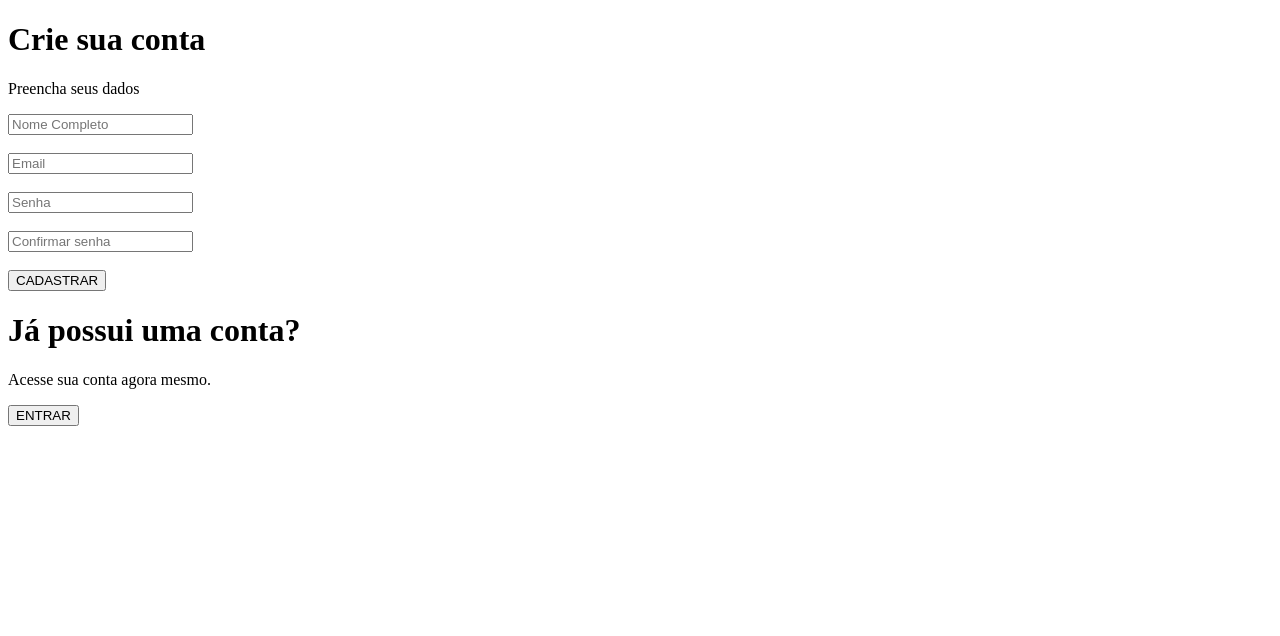
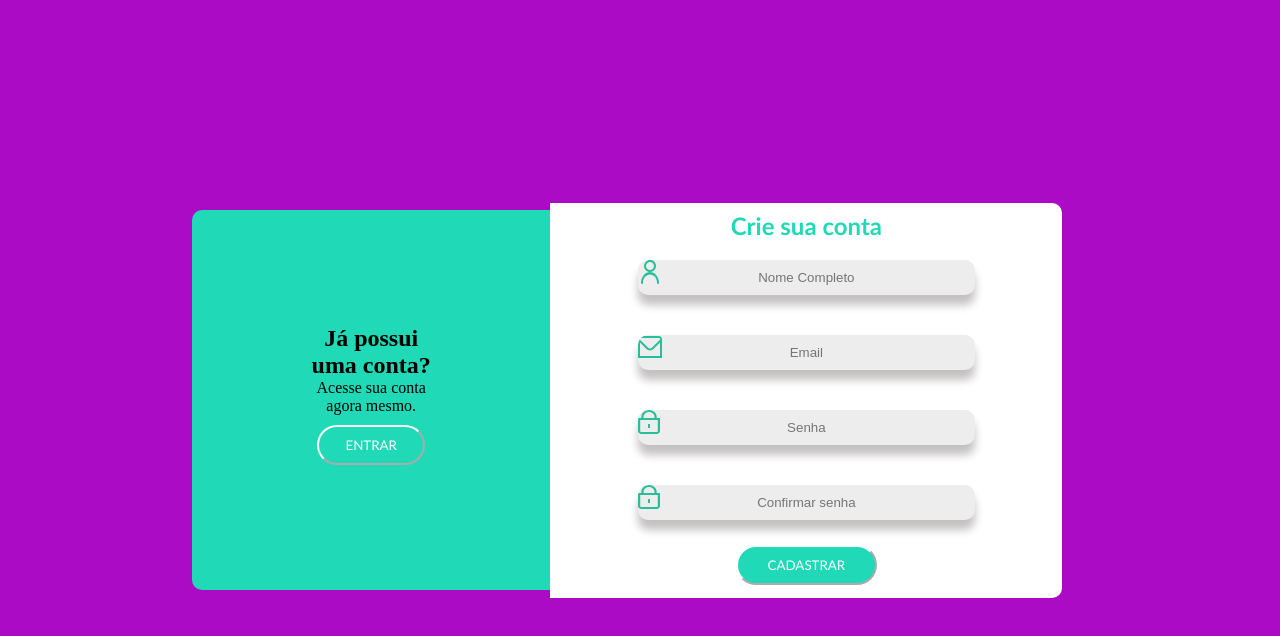
Before and after one commit to lelesanmir/vet-pet, a plain HTML site: page paginas/cadastro_usuario.html in a window 1280 px wide. Drawn offline with Linux system fonts and the light colour scheme.

Commit message:
V1_Cadatro_Usuario

```diff
--- a/paginas/cadastro_usuario.html
+++ b/paginas/cadastro_usuario.html
@@ -1,33 +1,49 @@
 <!DOCTYPE html>
 <html>
+
 <head>
   <meta charset="UTF-8">
   <meta http-equiv="X-UA-Compatible" content="IE=edge">
   <meta name="viewport" content="width=device-width, initial-scale=1.0">
   <title>Cadastro do Usuario</title>
+  <link rel="stylesheet" href="../stilo/cadastro.css">
   <link rel="icon" type="image/x-icon" href="../imagens/pet-fav.png">
 </head>
+
 <body>
+  <section>
 
+    <div id="menu2">
+
+      <h1>Já possui uma conta?</h1>
+
+      <p>Acesse sua conta agora mesmo.</p>
+
+      <!-- Entra caso usuario ja tenha conta -->
+      <input type="submit" value="ENTRAR" onclick="window.location.href='gerenciar_cadastro.html'">
+
+    </div>
     <form id="cadastroForm">
       <div id="cabecalho">
         <h1>Crie sua conta</h1>
-    <p>Preencha seus dados</p>
       </div>
 
-  <input type="text" id="nomeCompleto" name="nomeCompleto" class="digite" placeholder="Nome Completo" required><br><br>
+      <input type="text" id="nomeCompleto" name="nomeCompleto" class="digite" placeholder="Nome Completo" required>
 
-  <input type="email" id="email" name="email" class="digite" placeholder="Email" required><br><br>
+      <input type="email" id="email" name="email" class="digite" placeholder="Email" required>
 
-  <input type="password" id="senha" class="form-input" name="senha" placeholder="Senha" required><br><br>
+      <input type="password" id="senha" class="form-input" name="senha" placeholder="Senha" required>
 
-  <input type="password" id="confirmarSenha" class="form-input" name="confirmarSenha" placeholder="Confirmar senha" required><br><br>
+      <input type="password" id="confirmarSenha" class="form-input" name="confirmarSenha" placeholder="Confirmar senha"
+        required>
 
       <input type="submit" value="CADASTRAR">
     </form>
 
+  </section>
+
   <script>
-  document.getElementById("cadastroForm").addEventListener("submit", function(event) {
+    document.getElementById("cadastroForm").addEventListener("submit", function (event) {
       event.preventDefault();
 
       var nomeCompleto = document.getElementById("nomeCompleto").value;
@@ -47,17 +63,6 @@
       window.location.href = "meu_perfil.html";
     });
   </script>
+</body>
 
-<div>
-
-  <h1>Já possui uma conta?</h1>
-
-  <p>Acesse sua conta agora mesmo.</p>
-
-  <!-- Entra caso usuario ja tenha conta -->
-  <input type="submit" value="ENTRAR"onclick="window.location.href='gerenciar_cadastro.html'" >
-
-</div>
-
-</body>
 </html>
--- a/stilo/cadastro.css
+++ b/stilo/cadastro.css
@@ -0,0 +1,135 @@
+* {
+    margin: 0%;
+    padding: 0%;
+}
+
+@font-face {
+    font-family: fonte1;
+    src: url("../fontes/RubikMonoOne-Regular.ttf");
+}
+
+body {
+    background-color: #ab0bc5;
+}
+
+#cabecalho {
+    font-family: 'Trebuchet MS', 'Lucida Sans Unicode', 'Lucida Grande', 'Lucida Sans', Arial, sans-serif;
+    color: #1fd9b7;
+    display: flex;
+    justify-content: center;
+    margin: 0% auto;
+}
+
+section {
+    display: flex;
+    justify-content: center; /* Alinha as divs horizontalmente */
+    align-items: center; /* Alinha as divs verticalmente */
+    height: 100vh; /* Define a altura total da seção como altura da janela */
+}
+
+#cadastroForm {
+    background-color: white;
+    height: 395px;
+    width: 40%;
+    margin: 0% 1%; /* Margem entre as divs */
+    display: flex;
+    justify-content: center;
+    align-items: center;
+    flex-direction: column;
+    border-radius: 0px 10px 10px 0px;
+}
+
+#menu2 {
+    padding: 9%;
+    background-color: #1fd9b7;
+    width: 10%;
+    margin: 0% -1%; /* Margem entre as divs */
+    display: flex;
+    justify-content: center;
+    flex-direction: column;
+    text-align: center;
+    border-radius: 10px 0px 0px 10px;
+
+}
+
+
+
+input[type='TEXT'] {
+    background-image: url("../imagens/icone-usuario.svg");
+    background-repeat: no-repeat;
+    padding: 10px 80px;
+    background-color: rgb(238, 237, 237);
+    border: none;
+    box-shadow: 0Px 10Px 8px rgb(196, 193, 193);
+    border-radius: 10px;
+    text-align: center;
+    margin: 20px 0%;
+    cursor: pointer;
+}
+
+
+input[type='email'] {
+    background-image: url("../imagens/icone-email.svg");
+    background-repeat: no-repeat;
+    padding: 10px 80px;
+    background-color: rgb(238, 237, 237);
+    border: none;
+    box-shadow: 0Px 10Px 8px rgb(196, 193, 193);
+    border-radius: 10px;
+    text-align: center;
+    margin: 20px 0%;
+    cursor: pointer;
+}
+
+input[type='password'] {
+    background-image: url("../imagens/icone-senha.svg");
+    background-repeat: no-repeat;
+    padding: 10px 80px;
+    background-color: rgb(238, 237, 237);
+    border: none;
+    box-shadow: 0Px 10Px 8px rgb(196, 193, 193);
+    border-radius: 10px;
+    text-align: center;
+    margin: 20px 0%;
+    cursor: pointer;
+}
+
+input[value='CADASTRAR'] {
+    font-family: 'Trebuchet MS', 'Lucida Sans Unicode', 'Lucida Grande', 'Lucida Sans', Arial, sans-serif;
+    background-color: #1fd9b7;
+    color: white;
+    display: flex;
+    justify-content: center;
+    border-color: white;
+    border-radius: 30px;
+    cursor: pointer;
+    padding: 10px 30px;
+    margin: 5px;
+
+}
+
+input[value='CADASTRAR']:hover {
+    -webkit-filter: drop-shadow(15px 10px 5px rgba(0, 0, 0, .5));
+    filter: drop-shadow(15px 10px 5px rgba(0, 0, 0, .5));
+    transition: all 0.5s;
+    cursor: pointer;
+}
+
+
+input[value='ENTRAR'] {
+    font-family: 'Trebuchet MS', 'Lucida Sans Unicode', 'Lucida Grande', 'Lucida Sans', Arial, sans-serif;
+    background-color: #1fd9b7;
+    color: white;
+    border-color: white;
+    border-radius: 30px;
+    cursor: pointer;
+    margin: 10px;
+    padding: 10px 20px
+}
+
+input[value='ENTRAR']:hover {
+    -webkit-filter: drop-shadow(15px 10px 5px rgba(0, 0, 0, .5));
+    filter: drop-shadow(15px 10px 5px rgba(0, 0, 0, .5));
+    transition: all 0.5s;
+    cursor: pointer;
+}
```
Lines whose indentation alone changed are shown as unchanged.
